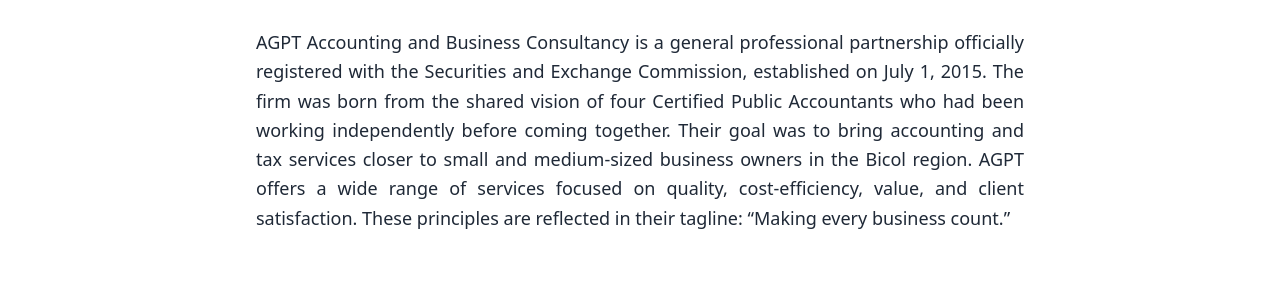
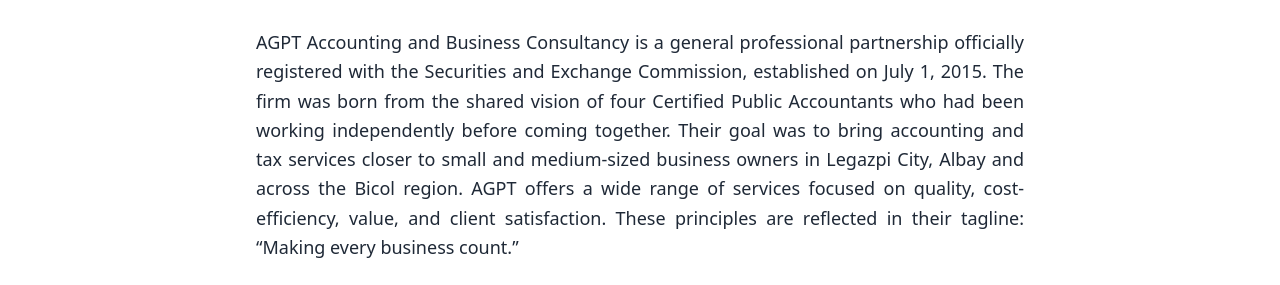
Before and after one commit to kwentongkalye7/agpt-deploy, a website: page public/index.html in a window 1280 px wide. Shown: the part 515-800 px from the top of the page. Drawn offline with nearby package versions, Linux system fonts and the light colour scheme; no server answers.

Commit message:
add legazpi city

```diff
--- a/public/index.html
+++ b/public/index.html
@@ -42,7 +42,7 @@
   <section id="about" class="py-16">
     <div class="container mx-auto px-4">
       <h2 class="text-3xl font-bold text-center mb-8">About Us</h2>
-      <p class="text-lg max-w-3xl mx-auto leading-relaxed text-justify">AGPT Accounting and Business Consultancy is a general professional partnership officially registered with the Securities and Exchange Commission, established on July 1, 2015. The firm was born from the shared vision of four Certified Public Accountants who had been working independently before coming together. Their goal was to bring accounting and tax services closer to small and medium-sized business owners in the Bicol region. AGPT offers a wide range of services focused on quality, cost-efficiency, value, and client satisfaction. These principles are reflected in their tagline: “Making every business count.”</p>
+      <p class="text-lg max-w-3xl mx-auto leading-relaxed text-justify">AGPT Accounting and Business Consultancy is a general professional partnership officially registered with the Securities and Exchange Commission, established on July 1, 2015. The firm was born from the shared vision of four Certified Public Accountants who had been working independently before coming together. Their goal was to bring accounting and tax services closer to small and medium-sized business owners in Legazpi City, Albay and across the Bicol region. AGPT offers a wide range of services focused on quality, cost-efficiency, value, and client satisfaction. These principles are reflected in their tagline: “Making every business count.”</p>
     </div>
   </section>
 
```
